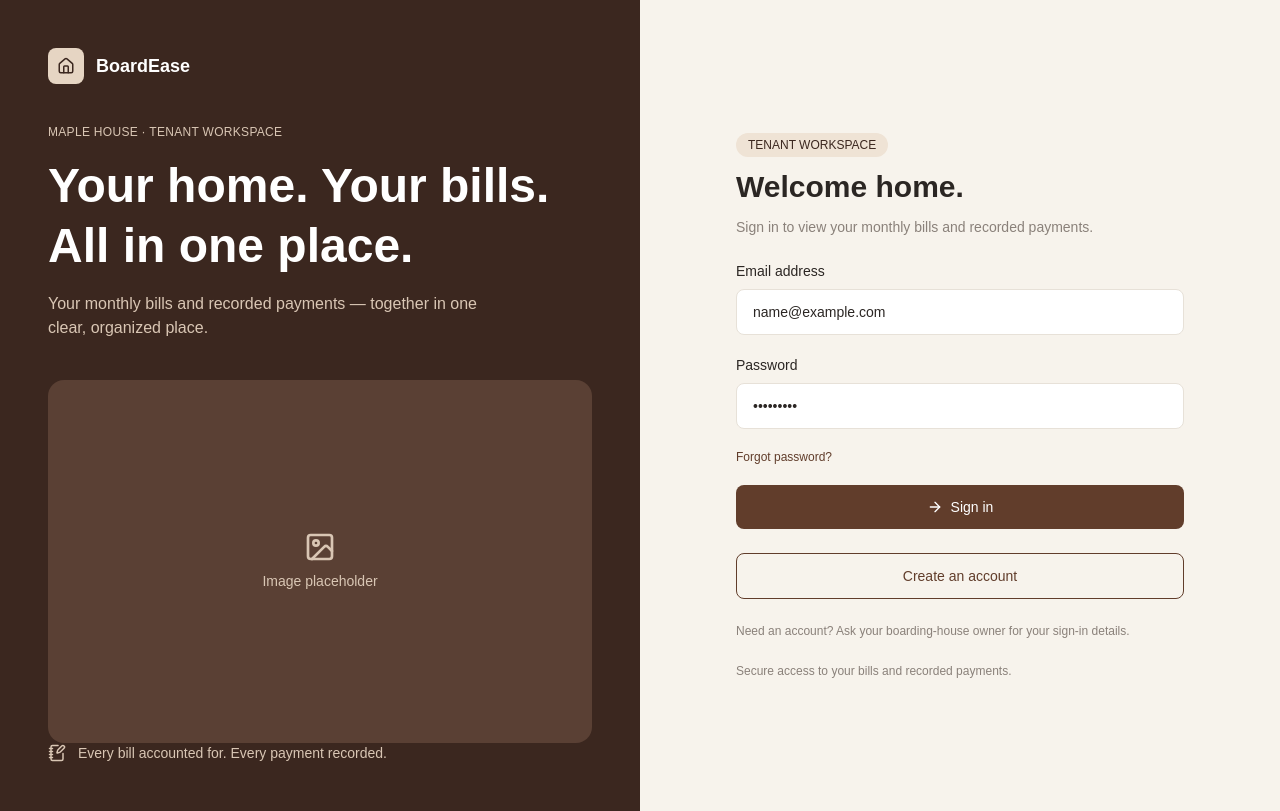
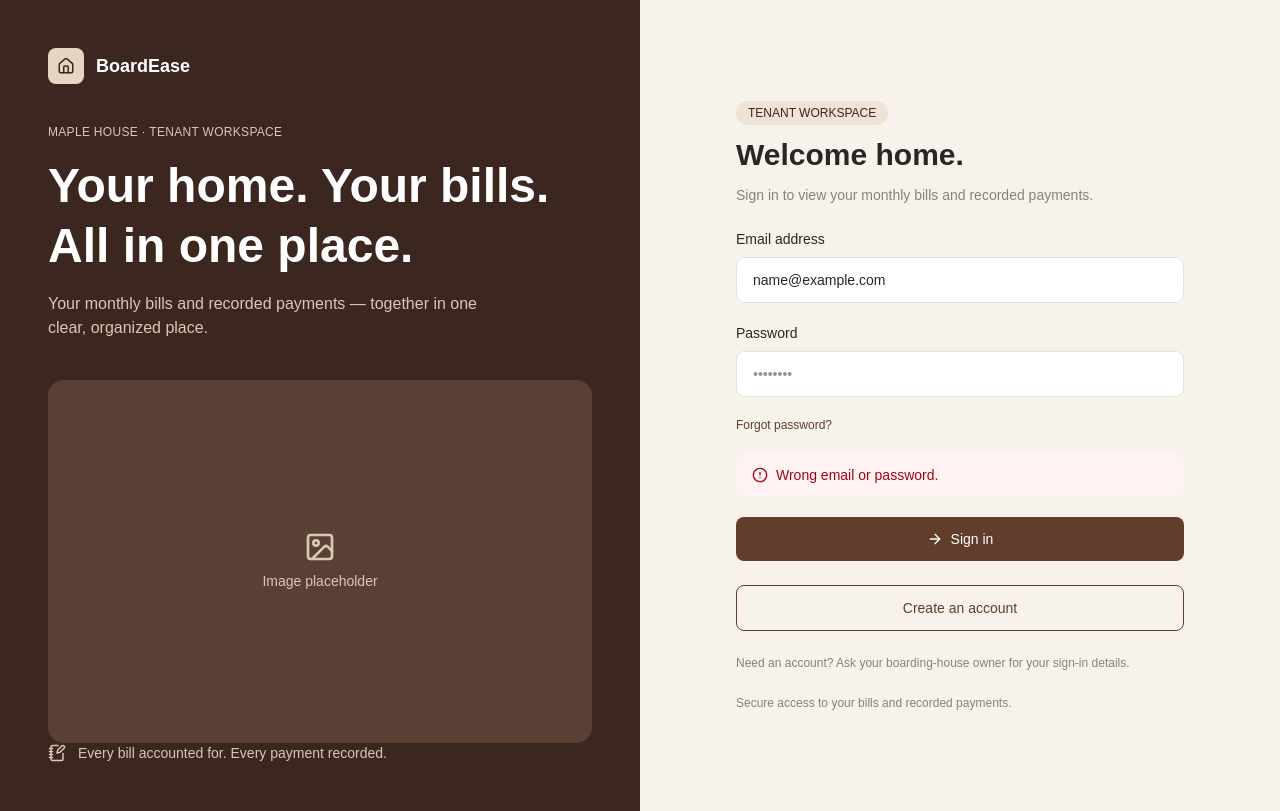
Before and after one commit to Hurve-en/boardease-web, a Next.js app: page /login in a window 1280 px wide. Both pictures are taken after typing "name@example.com", "Sample123" into the empty fields and a click on the button "Sign in". Built offline with nearby package versions, Linux system fonts and the light colour scheme; no server answers.

Commit message:
Implemented Supabase Auth

```diff
--- a/app/components/LoginForm.tsx
+++ b/app/components/LoginForm.tsx
@@ -1,31 +1,27 @@
 "use client";
 
-import { useState } from "react";
+import { useActionState, useEffect } from "react";
+import { useRouter } from "next/navigation";
 import Link from "next/link";
 import { ArrowRight } from "lucide-react";
 import TextField from "./auth/Textfield";
-
-import {useActionState} from "react";
-import {signIn, type LoginState} from "../login/actions";
+import AuthMessage from "./auth/AuthMessage";
+import { signIn, type LoginState } from "@/app/login/actions";
 
 const initialState: LoginState = {
-    message: "",
-    email: "",
+  message: "",
+  email: "",
 };
 
+export default function LoginForm() {
+  const router = useRouter();
+  const [state, action, pending] = useActionState(signIn, initialState);
 
-
-export default function LoginForm() {
-  const [email, setEmail] = useState("");
-  const [password, setPassword] = useState("");
-
-   const [state, action, pending] = useActionState(signIn, initialState);
-
-  function handleSubmit(e: React.FormEvent) {
-    e.preventDefault();
-    // TODO: hook up your real auth here
-    console.log({ email, password });
-  }
+  useEffect(() => {
+    if (!state.success) return;
+    const t = setTimeout(() => router.push("/dashboard"), 1200);
+    return () => clearTimeout(t);
+  }, [state.success, router]);
 
   return (
     <div className="w-full max-w-md space-y-6">
@@ -39,40 +35,49 @@ export default function LoginForm() {
         </p>
       </div>
 
-      <form onSubmit={handleSubmit} className="space-y-5">
+      <form action={action} className="space-y-5">
         <TextField
           id="email"
+          name="email"
           label="Email address"
           type="email"
           placeholder="you@email.com"
-          value={email}
-          onChange={(e) => setEmail(e.target.value)}
+          defaultValue={state.email}
           required
         />
         <TextField
           id="password"
+          name="password"
           label="Password"
           type="password"
           placeholder="••••••••"
-          value={password}
-          onChange={(e) => setPassword(e.target.value)}
           required
         />
 
-        <Link href="/forgot-password" className="block text-xs font-medium text-[#613d2b]">
+        <Link
+          href="/forgot-password"
+          className="block text-xs font-medium text-[#613d2b]"
+        >
           Forgot password?
         </Link>
 
+        {state.message && (
+          <AuthMessage
+            type={state.success ? "success" : "error"}
+            message={state.message}
+          />
+        )}
+
         <button
           type="submit"
-          className="flex w-full items-center justify-center gap-2 rounded-lg bg-[#613d2b] py-3 text-sm font-medium text-white transition hover:bg-[#4f3223]"
+          disabled={pending || state.success}
+          className="flex w-full items-center justify-center gap-2 rounded-lg bg-[#613d2b] py-3 text-sm font-medium text-white transition hover:bg-[#4f3223] disabled:opacity-60"
         >
           <ArrowRight size={16} />
-          Sign in
+          {pending ? "Signing in..." : "Sign in"}
         </button>
       </form>
 
-      {/* Registration button */}
       <Link
         href="/register"
         className="block w-full rounded-lg border border-[#613d2b] py-3 text-center text-sm font-medium text-[#613d2b] transition hover:bg-[#efe3d5]"
--- /dev/null
+++ b/app/components/auth/AuthMessage.tsx
@@ -0,0 +1,22 @@
+import { CheckCircle2, AlertCircle } from "lucide-react";
+
+type Props = {
+  type: "success" | "error";
+  message: string;
+};
+
+export default function AuthMessage({ type, message }: Props) {
+  const isSuccess = type === "success";
+
+  return (
+    <div
+      role="status"
+      className={`flex items-center gap-2 rounded-lg px-4 py-3 text-sm ${
+        isSuccess ? "bg-green-50 text-green-800" : "bg-red-50 text-red-800"
+      }`}
+    >
+      {isSuccess ? <CheckCircle2 size={16} /> : <AlertCircle size={16} />}
+      {message}
+    </div>
+  );
+}
```
Also changed, not shown: app/login/actions.ts (+5 -2 lines).
